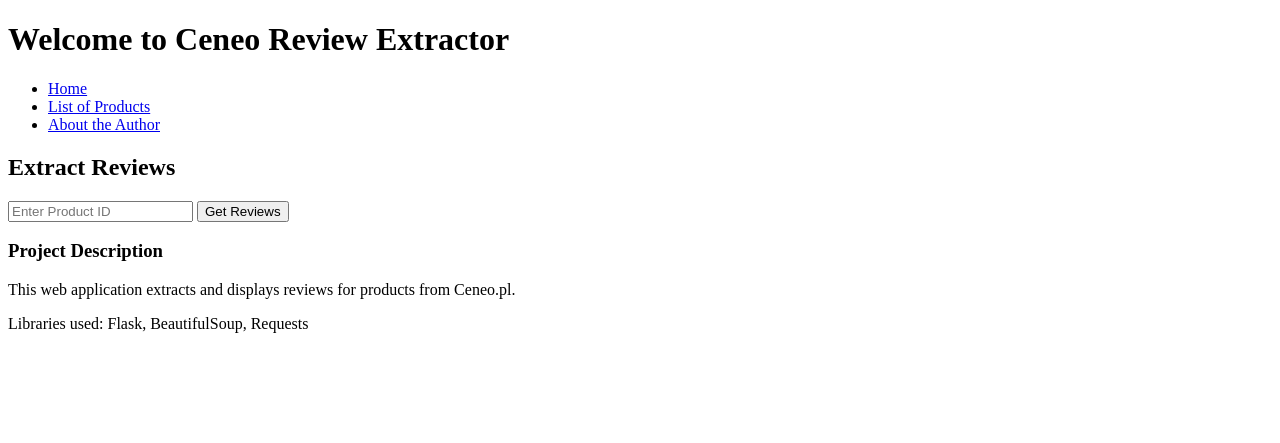
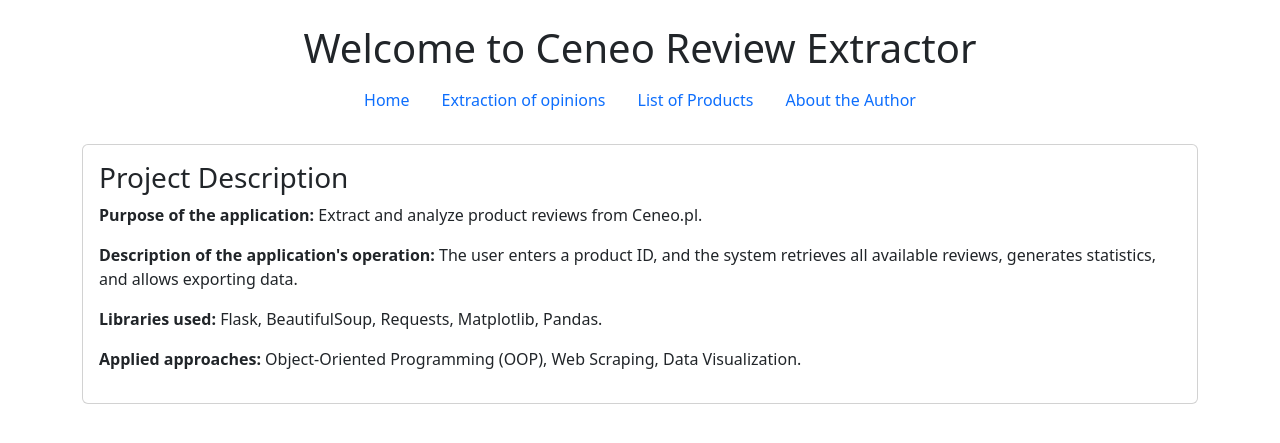
Before and after one commit to denysromaniuk07/DRProject, a Flask app: page / in a window 1280 px wide. Shown: the top 443 px of the page. Run offline with Flask 3, Linux system fonts and the light colour scheme.

Commit message:
Addded some new pages and some interface, also sort system

```diff
--- a/scraper.py
+++ b/scraper.py
@@ -5,6 +5,7 @@ import os
 import json
 import csv
 import pandas as pd
+import matplotlib.pyplot as plt
 
 app = Flask(__name__)
 app.secret_key = "supersecretkey"
@@ -29,7 +30,7 @@ class Product:
         headers = {
             "User-Agent": "Mozilla/5.0 (Windows NT 10.0; Win64; x64) AppleWebKit/537.36 (KHTML, like Gecko) Chrome/110.0.0.0 Safari/537.36"
         }
-        response = requests.get(base_url + "#tab=reviews", headers=headers)
+        response = requests.get(base_url + "#tab=reviews", headers=headers, timeout=10)
         if response.status_code != 200:
             print("Error: Unable to fetch reviews")
             return
@@ -41,7 +42,7 @@ class Product:
         for page in range(1, max_page + 1):
             url = f"{base_url}/opinie-{page}"
             print(f"Fetching: {url}")
-            response = requests.get(url, headers=headers)
+            response = requests.get(url, headers=headers, timeout=10)
             if response.status_code != 200:
                 break
 
@@ -62,27 +63,36 @@ class Product:
 
         print(f"Total reviews fetched: {len(self.reviews)}")
 
+    def generate_charts(self):
+        """Generates pie and bar charts for product reviews."""
+        if not self.reviews:
+            return
+
+        scores = [review.score for review in self.reviews]
+        score_counts = {i: scores.count(i) for i in range(1, 6)}
+
+        # Переконуємось, що папка `static/` існує
+        os.makedirs("static", exist_ok=True)
+
+        # Pie Chart
+        labels = ["1★", "2★", "3★", "4★", "5★"]
+        values = [score_counts.get(i, 0) for i in range(1, 6)]
+        plt.figure(figsize=(6, 6))
+        plt.pie(values, labels=labels, autopct='%1.1f%%', colors=['red', 'orange', 'gray', 'lightgreen', 'green'], startangle=140)
+        plt.title("Review Score Distribution")
+        plt.savefig(f"static/review_pie_{self.product_id}.png")
+        plt.close()
+
+        # Bar Chart
+        plt.figure(figsize=(8, 5))
+        plt.bar(labels, values, color=['red', 'orange', 'gray', 'lightgreen', 'green'])
+        plt.xlabel("Stars")
+        plt.ylabel("Number of Reviews")
+        plt.title("Review Count by Star Rating")
+        plt.savefig(f"static/review_bar_{self.product_id}.png")
+        plt.close()
+
 products = []
-
-def save_to_json(product):
-    filename = f"reviews_{product.product_id}.json"
-    with open(filename, "w", encoding="utf-8") as f:
-        json.dump([review.__dict__ for review in product.reviews], f, ensure_ascii=False, indent=4)
-    return filename
-
-def save_to_csv(product):
-    filename = f"reviews_{product.product_id}.csv"
-    with open(filename, "w", newline="", encoding="utf-8") as f:
-        writer = csv.DictWriter(f, fieldnames=["opinion_id", "author", "score", "content", "publish_date"])
-        writer.writeheader()
-        writer.writerows([review.__dict__ for review in product.reviews])
-    return filename
-
-def save_to_xlsx(product):
-    filename = f"reviews_{product.product_id}.xlsx"
-    df = pd.DataFrame([review.__dict__ for review in product.reviews])
-    df.to_excel(filename, index=False)
-    return filename
 
 @app.route("/")
 def home():
@@ -91,6 +101,17 @@ def home():
 @app.route("/products")
 def product_list():
     return render_template("products.html", products=products)
+
+@app.route("/extract", methods=["GET", "POST"])
+def extract():
+    if request.method == "POST":
+        product_id = request.form.get("product_id")
+        if not product_id:
+            flash("Please enter a valid product ID.", "danger")
+            return redirect(url_for("extract"))
+        return redirect(url_for("product_page", product_id=product_id))
+    return render_template("extract.html")
+
 
 @app.route("/product/<product_id>")
 def product_page(product_id):
@@ -101,38 +122,12 @@ def product_page(product_id):
         products.append(product)
     return render_template("product.html", product=product)
 
-@app.route("/search", methods=["POST"])
-def search():
-    product_id = request.form.get("product_id")
-    if not product_id:
-        flash("Please enter a product ID.")
-        return redirect(url_for("home"))
-    return redirect(url_for("product_page", product_id=product_id))
-
-@app.route("/download/json/<product_id>")
-def download_json(product_id):
+@app.route("/product/<product_id>/charts")
+def product_charts(product_id):
     product = next((p for p in products if p.product_id == product_id), None)
     if product:
-        filename = save_to_json(product)
-        return send_file(filename, as_attachment=True)
-    flash("Product not found.")
-    return redirect(url_for("home"))
-
-@app.route("/download/csv/<product_id>")
-def download_csv(product_id):
-    product = next((p for p in products if p.product_id == product_id), None)
-    if product:
-        filename = save_to_csv(product)
-        return send_file(filename, as_attachment=True)
-    flash("Product not found.")
-    return redirect(url_for("home"))
-
-@app.route("/download/xlsx/<product_id>")
-def download_xlsx(product_id):
-    product = next((p for p in products if p.product_id == product_id), None)
-    if product:
-        filename = save_to_xlsx(product)
-        return send_file(filename, as_attachment=True)
+        product.generate_charts()
+        return render_template("charts.html", product=product)
     flash("Product not found.")
     return redirect(url_for("home"))
 
--- a/templates/index.html
+++ b/templates/index.html
@@ -3,37 +3,29 @@
 <head>
     <meta charset="UTF-8">
     <meta name="viewport" content="width=device-width, initial-scale=1.0">
-    <title>Ceneo Reviews</title>
+    <title>Home - Ceneo Scraper</title>
+    <link href="https://cdn.jsdelivr.net/npm/bootstrap@5.3.0/dist/css/bootstrap.min.css" rel="stylesheet">
 </head>
-<body>
-    <h1>Welcome to Ceneo Review Extractor</h1>
+<body class="container mt-4">
+    <h1 class="text-center">Welcome to Ceneo Review Extractor</h1>
 
-    <nav>
-        <ul>
-            <li><a href="/">Home</a></li>
-            <li><a href="/products">List of Products</a></li>
-            <li><a href="#">About the Author</a></li>
-        </ul>
+    <nav class="nav justify-content-center mb-4">
+        <a class="nav-link" href="/">Home</a>
+        <a class="nav-link" href="/extract">Extraction of opinions</a>
+        <a class="nav-link" href="/products">List of Products</a>
+        <a class="nav-link" href="#">About the Author</a>
     </nav>
 
-    <h2>Extract Reviews</h2>
-    <form method="post" action="/search">
-        <input type="text" name="product_id" placeholder="Enter Product ID" required>
-        <button type="submit">Get Reviews</button>
-    </form>
+    <div class="card">
+        <div class="card-body">
+            <h3 class="card-title">Project Description</h3>
+            <p><strong>Purpose of the application:</strong> Extract and analyze product reviews from Ceneo.pl.</p>
+            <p><strong>Description of the application's operation:</strong> The user enters a product ID, and the system retrieves all available reviews, generates statistics, and allows exporting data.</p>
+            <p><strong>Libraries used:</strong> Flask, BeautifulSoup, Requests, Matplotlib, Pandas.</p>
+            <p><strong>Applied approaches:</strong> Object-Oriented Programming (OOP), Web Scraping, Data Visualization.</p>
+        </div>
+    </div>
 
-    {% with messages = get_flashed_messages() %}
-        {% if messages %}
-            <ul>
-                {% for message in messages %}
-                    <li style="color: red;">{{ message }}</li>
-                {% endfor %}
-            </ul>
-        {% endif %}
-    {% endwith %}
-
-    <h3>Project Description</h3>
-    <p>This web application extracts and displays reviews for products from Ceneo.pl.</p>
-    <p>Libraries used: Flask, BeautifulSoup, Requests</p>
+    <script src="https://cdn.jsdelivr.net/npm/bootstrap@5.3.0/dist/js/bootstrap.bundle.min.js"></script>
 </body>
 </html>
```
Also changed, not shown: templates/charts.html (added, +30 -0 lines), templates/extract.html (added, +39 -0 lines), templates/product.html (+40 -13 lines), templates/products.html (+16 -10 lines), data/review.json (renamed from review.json), data/review_sentiment_99105003.png (renamed from review_sentiment_99105003.png), data/reviews.json (renamed from reviews.json), data/reviews_99105003.csv (renamed from reviews_99105003.csv), data/reviews_99105003.json (renamed from reviews_99105003.json), data/star_distribution_99105003.png (renamed from star_distribution_99105003.png), static/review_bar_175451294.png (added), static/review_bar_99105003.png (added), static/review_pie_175451294.png (added), static/review_pie_99105003.png (added), 2 other files.
